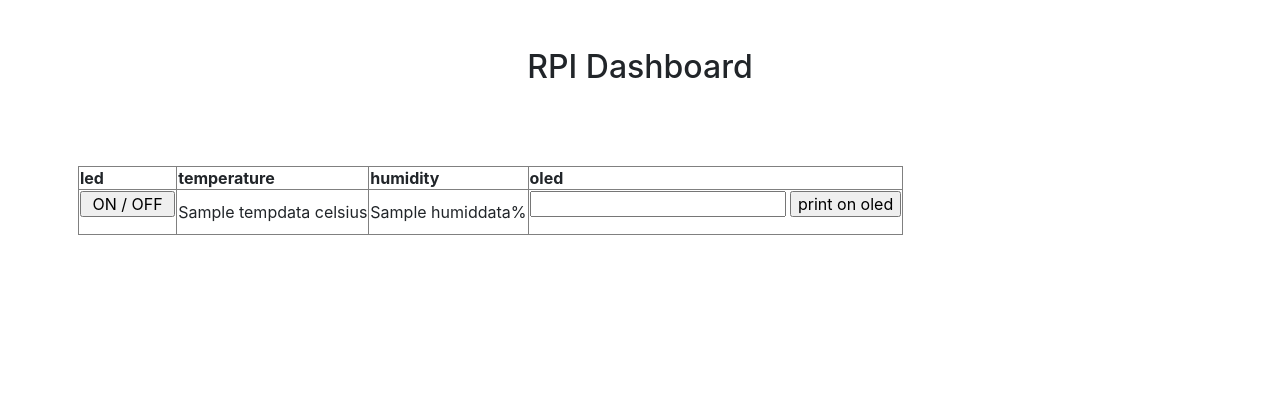
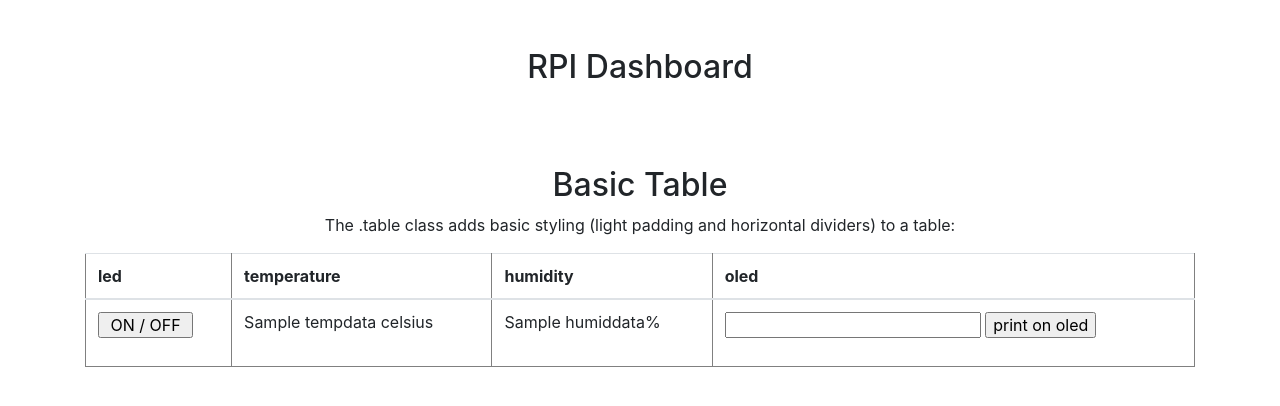
Before and after one commit to rvce-pythonic/rpi-dashboard-app, a Django app: template templates/index.html in a window 1280 px wide. Shown: the top 406 px of the page. Run offline with Django 3.2, Linux system fonts and the light colour scheme; the template is opened without the code that fills it: most values are stand-ins (such as "Sample title", 1, 10 or a date in 2020); some libraries are stand-ins or nearby versions.

Commit message:
initial commit

```diff
--- a/templates/index.html
+++ b/templates/index.html
@@ -20,14 +20,19 @@
         </div>
     </div>
     <div class="row text-center m-4 p-4">
-        <div class="col-md-12 text-center">
-            <table>
+        <div class="container">
+            <h2>Basic Table</h2>
+            <p>The .table class adds basic styling (light padding and horizontal dividers) to a table:</p>
+            <table class="table">
+                <thead>
                 <tr>
-                    <th> led</th>
-                    <th> temperature</th>
-                    <th> humidity</th>
-                    <th> oled</th>
+                    <th>led</th>
+                    <th>temperature</th>
+                    <th>humidity</th>
+                    <th>oled</th>
                 </tr>
+                </thead>
+                <tbody>
                 <tr>
                     <td>
                         <form action="led" method="POST">
@@ -47,6 +52,7 @@
                         </form>
                     </td>
                 </tr>
+                </tbody>
             </table>
         </div>
     </div>
```
